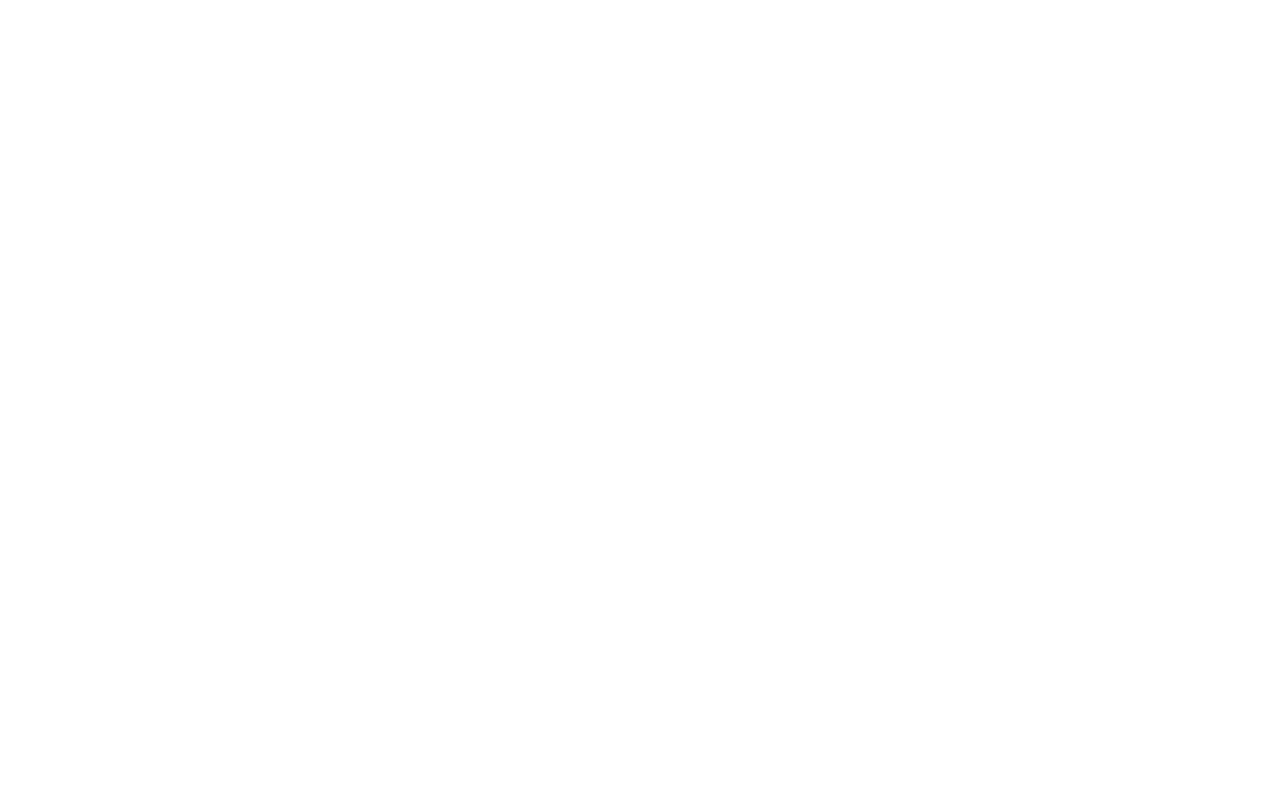
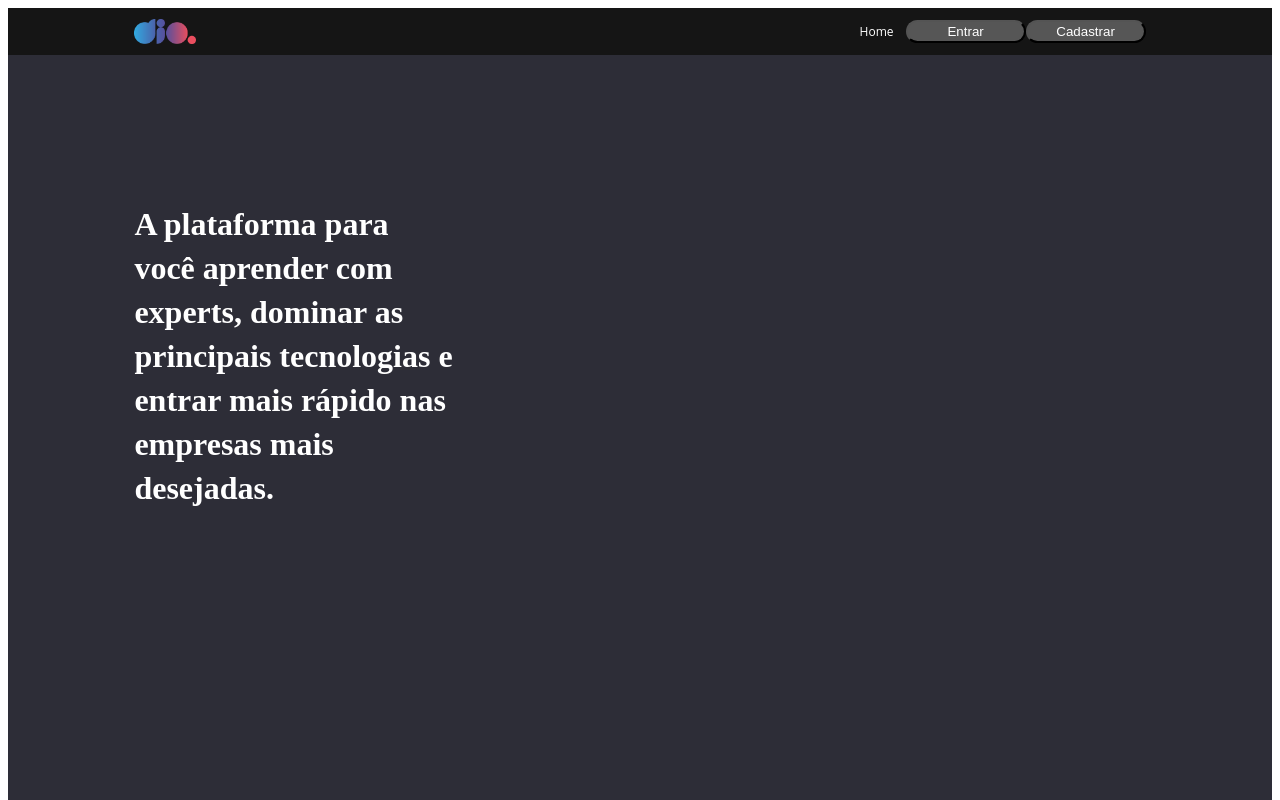
Before and after one commit to devLucasCBMelo/trilha-dotnet-desafio-tela-de-cadastro-react, a React (Create React App) app: page /register in a window 1280 px wide. Before the commit this address had no page. Shown: the top 800 px of the page. Built offline with nearby package versions, Linux system fonts and the light colour scheme.

Commit message:
criando a rota de cadastro (Register) e os componentes iniciais

```diff
--- a/src/App.js
+++ b/src/App.js
@@ -3,11 +3,13 @@
 import Login from "./pages/login";
 import Feed from "./pages/feed";
 import Teste from "./pages";
+import Register from "./pages/register";
 
 function App() {
   return (
     <Routes>
       <Route path="/" element={ <Home /> }/>
+      <Route path="/register" element={ <Register /> } />
       <Route path="/login" element={ <Login /> } />
       <Route path="/feed" element={ <Feed /> } />
       <Route path="/teste" element={ <Teste /> } />
--- /dev/null
+++ b/src/pages/register/index.jsx
@@ -0,0 +1,20 @@
+import React from "react";
+import { Background, Container, Column, Title } from "./styles";
+import Header from "../../components/Header";
+
+const Register = () => {
+  return (
+    <Background>
+      <Header />
+      <Container>
+      <Column>
+          <Title>
+            A plataforma para você aprender com experts, dominar as principais tecnologias e entrar mais rápido nas empresas mais desejadas.
+          </Title>
+        </Column>
+      </Container>
+    </Background>
+  )
+}
+
+export default Register;
--- /dev/null
+++ b/src/pages/register/styles.js
@@ -0,0 +1,36 @@
+import styled from "styled-components";
+
+export const Container = styled.main`
+  width: 100%;
+  max-width: 80%;
+  margin: 0 auto;
+  margin-top: 120px;
+
+  display: flex;
+  flex-direction: row;
+  justify-content: space-between;
+  align-items: center;
+`
+
+export const Title = styled.h2`
+  font-family: 'Open-Sans';
+  font-style: normal;
+  font-weight: 700;
+  font-size: 32px;
+  width: 320px;
+  margin-bottom: 20px;
+  line-height: 44px;
+
+  color: #FFFFFF;
+`
+
+export const Column = styled.div`
+  flex: 1;
+`
+
+export const Background = styled.div`
+  background-color: #2D2D37;
+  height: 1000px;
+  margin: 0;
+  padding: 0;
+`
```
